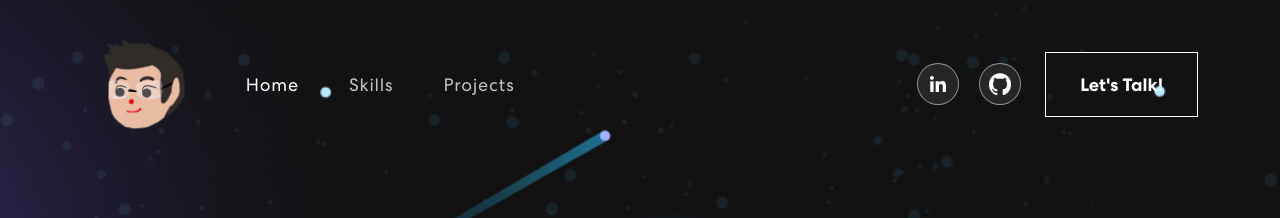
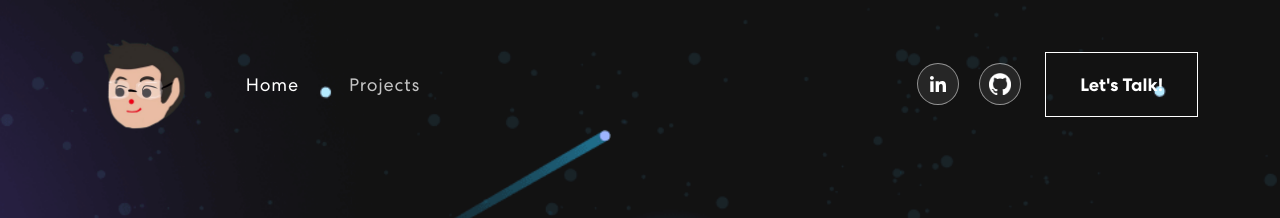
Before and after one commit to wumbles/purple-astronaut, a React (Create React App) app: page / in a window 1280 px wide. Shown: the top 218 px of the page. Built offline with nearby package versions, Linux system fonts and the light colour scheme.

Commit message:
REMOVED: took off SKILLS tab from nav

```diff
--- a/src/components/NavBar.js
+++ b/src/components/NavBar.js
@@ -46,7 +46,7 @@ export const NavBar = () => {
             >
               Home
             </Nav.Link>
-            <Nav.Link
+            {/* <Nav.Link
               href="#skills"
               className={
                 activeLink === "skills" ? "active navbar-link" : "navbar-link"
@@ -54,7 +54,7 @@ export const NavBar = () => {
               onClick={() => onUpdateActiveLink("skills")}
             >
               Skills
-            </Nav.Link>
+            </Nav.Link> */}
             <Nav.Link
               href="#projects"
               className={
```
